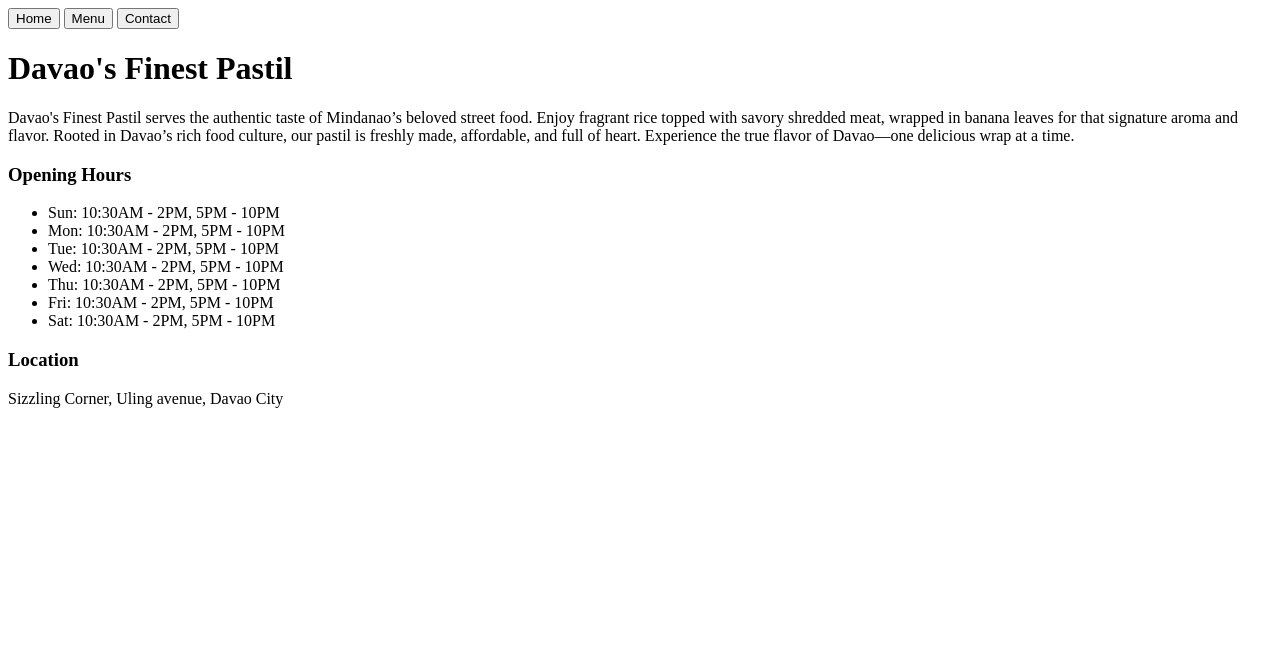
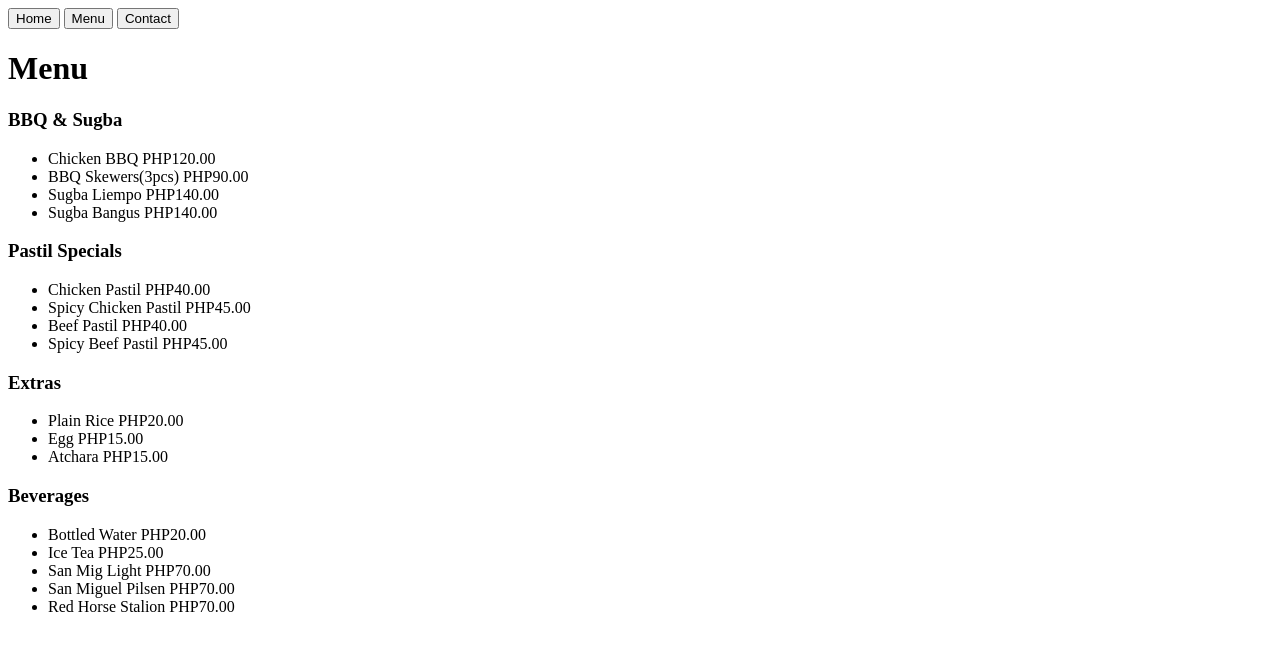
Before and after one commit to Marlonilao/Project-RestaurantPage, a website built with webpack: page src/template.html in a window 1280 px wide. Both pictures are taken after a click on the button "Menu". Built offline with nearby package versions, Linux system fonts and the light colour scheme.

Commit message:
update: done with javascript files for Tab navigation(Home, Menu, Contact)

```diff
--- /dev/null
+++ b/src/contact.js
@@ -0,0 +1,34 @@
+export default function() {
+    const content = document.getElementById('content');
+
+    const h1 = document.createElement('h1');
+    h1.textContent = 'Contact Us';
+    content.appendChild(h1);
+
+    const family = [
+        {name: 'Mommy Tresha', position:'Chef', contact: '0912345678910', email: 'mommyTresha@kaontabai.com'},
+        {name: 'Papa Dim', position: 'Manager', contact: '0912345678910', email: 'papaDim@kaontabai.com'},
+        {name: 'Baby Patty', position: 'Waiter', contact: '0912345678910', email: 'babyPatty@kaontabai.com'}
+    ];
+
+    family.forEach (element => {
+        const div = document.createElement('div');
+        content.appendChild(div);
+
+        const h3 = document.createElement('h3');
+        h3.textContent = `${element.name}`;
+        div.appendChild(h3);
+
+        const p1 = document.createElement('p');
+        p1.textContent = `${element.position}`;
+        div.appendChild(p1);
+
+        const p2 = document.createElement('p');
+        p2.textContent = `${element.contact}`;
+        div.appendChild(p2);
+
+        const p3 = document.createElement('p');
+        p3.textContent = `${element.email}`;
+        div.appendChild(p3);
+    })
+};
--- a/src/home.js
+++ b/src/home.js
@@ -6,11 +6,11 @@ export default function() {
     content.appendChild(about);
 
     const h1 = document.createElement('h1');
-    h1.textContent = "Davao's Finest Pastil";
+    h1.textContent = '"Kaon Ta, Bai!"';
     about.appendChild(h1);
 
     const para1 = document.createElement('p');
-    para1.textContent = "Davao's Finest Pastil serves the authentic taste of Mindanao’s beloved street food. Enjoy fragrant rice topped with savory shredded meat, wrapped in banana leaves for that signature aroma and flavor.\nRooted in Davao’s rich food culture, our pastil is freshly made, affordable, and full of heart. Experience the true flavor of Davao—one delicious wrap at a time."
+    para1.textContent = "Where Dabawenyos satisfy their BBQ cravings, one skewer at a time.\nA casual and homey eatery serving well-loved Filipino BBQ, pastil, and rice bowls. Perfect for barkada hangouts or solo meals with lutong-bahay feels."
     about.appendChild(para1);
 
     const hoursSection = document.createElement('div');
--- a/src/index.js
+++ b/src/index.js
@@ -1,4 +1,26 @@
 import function1 from './home.js';
+import function2 from './menu.js';
+import function3 from './contact.js';
+const content = document.getElementById('content');
 console.log('Project: Restaurant Page');
 
+const homeButton = document.getElementById('home');
+homeButton.addEventListener('click', () => {
+    content.innerHTML = "";
+    function1();
+});
+
+const menuButton = document.getElementById('menu');
+menuButton.addEventListener('click', () => {
+    content.innerHTML = "";
+    function2();
+});
+
+const contactButton = document.getElementById('contact');
+contactButton.addEventListener('click', () => {
+    content.innerHTML = "";
+    function3();
+})
+
+
 function1();
--- /dev/null
+++ b/src/menu.js
@@ -0,0 +1,106 @@
+export default function() {
+    const content = document.getElementById('content');
+
+
+    const h1 = document.createElement('h1');
+    h1.textContent = 'Menu';
+    content.appendChild(h1);
+
+    const menu = document.createElement('div');
+    menu.classList.add('menu');
+    content.appendChild(menu);
+
+
+    const div1 = document.createElement('div');
+    menu.appendChild(div1);
+
+    const h31 = document.createElement('h3');
+    h31.textContent = 'BBQ & Sugba'
+    div1.appendChild(h31);
+
+    const ul1 = document.createElement('ul');
+    div1.appendChild(ul1);
+
+    const bbqMeals = ['Chicken BBQ','BBQ Skewers(3pcs)','Sugba Liempo','Sugba Bangus'];
+    bbqMeals.forEach(element => {
+        const li = document.createElement('li');
+        const span = document.createElement('span');
+        if (element == 'Chicken BBQ') {
+            span.textContent = 'PHP120.00';
+            li.textContent = `${element} `;
+        } else if (element == 'BBQ Skewers(3pcs)') {
+            span.textContent = 'PHP90.00';
+            li.textContent = `${element} `;
+        } else if (element == 'Sugba Liempo') {
+            span.textContent = 'PHP140.00';
+            li.textContent = `${element} `;
+        } else if (element == 'Sugba Bangus') {
+            span.textContent = 'PHP140.00';
+            li.textContent = `${element} `;
+        };
+        li.appendChild(span);
+        ul1.appendChild(li);
+    });
+
+
+    const div2 = document.createElement('div');
+    menu.appendChild(div2);
+
+    const h32 = document.createElement('h3');
+    h32.textContent = 'Pastil Specials'
+    div2.appendChild(h32);
+
+    const ul2 = document.createElement('ul');
+    div2.appendChild(ul2);
+
+    const pastils = [{name: 'Chicken Pastil', price: 'PHP40.00'},{name: 'Spicy Chicken Pastil', price: 'PHP45.00'},{name: 'Beef Pastil', price: 'PHP40.00'},{name: 'Spicy Beef Pastil', price: 'PHP45.00'}]
+    pastils.forEach(element => {
+        const li = document.createElement('li');
+        const span = document.createElement('span')
+        span.textContent = `${element.price}`;
+        li.textContent = `${element.name} `
+        li.appendChild(span);
+        ul2.appendChild(li);
+    });
+
+
+    const div3= document.createElement('div');
+    menu.appendChild(div3);
+
+    const h33 = document.createElement('h3');
+    h33.textContent = 'Extras';
+    div3.appendChild(h33);
+
+    const ul3 = document.createElement('ul');
+    div3.appendChild(ul3);
+
+    const extras = [{name: 'Plain Rice', price: 'PHP20.00'},{name: 'Egg', price: 'PHP15.00'},{name:'Atchara', price: 'PHP15.00'}];
+    extras.forEach(element => {
+        const li = document.createElement('li');
+        const span = document.createElement('span')
+        span.textContent = `${element.price}`;
+        li.textContent = `${element.name} `
+        li.appendChild(span);
+        ul3.appendChild(li);
+    });
+
+    const div4= document.createElement('div');
+    menu.appendChild(div4);
+
+    const h34 = document.createElement('h3');
+    h34.textContent = 'Beverages'
+    div4.appendChild(h34);
+
+    const ul4 = document.createElement('ul');
+    div4.appendChild(ul4);
+
+    const beverages = [{name: 'Bottled Water', price: 'PHP20.00'},{name:'Soft Drinks (Coke/Sprite/Royal)', price: 'PHP30.00', name: 'Ice Tea', price: 'PHP25.00'}, {name:'San Mig Light', price: 'PHP70.00'},{name: 'San Miguel Pilsen', price: 'PHP70.00'},{name: 'Red Horse Stalion', price: 'PHP70.00'}];
+    beverages.forEach(element => {
+         const li = document.createElement('li');
+        const span = document.createElement('span')
+        span.textContent = `${element.price}`;
+        li.textContent = `${element.name} `
+        li.appendChild(span);
+        ul4.appendChild(li);
+    });
+}
--- a/src/template.html
+++ b/src/template.html
@@ -8,9 +8,9 @@
 <body>
     <header>
         <nav>
-            <button>Home</button>
-            <button>Menu</button>
-            <button>Contact</button>
+            <button id="home">Home</button>
+            <button id="menu">Menu</button>
+            <button id="contact">Contact</button>
         </nav>
     </header>
     <div id="content">
```
Also changed, not shown: README.md.
